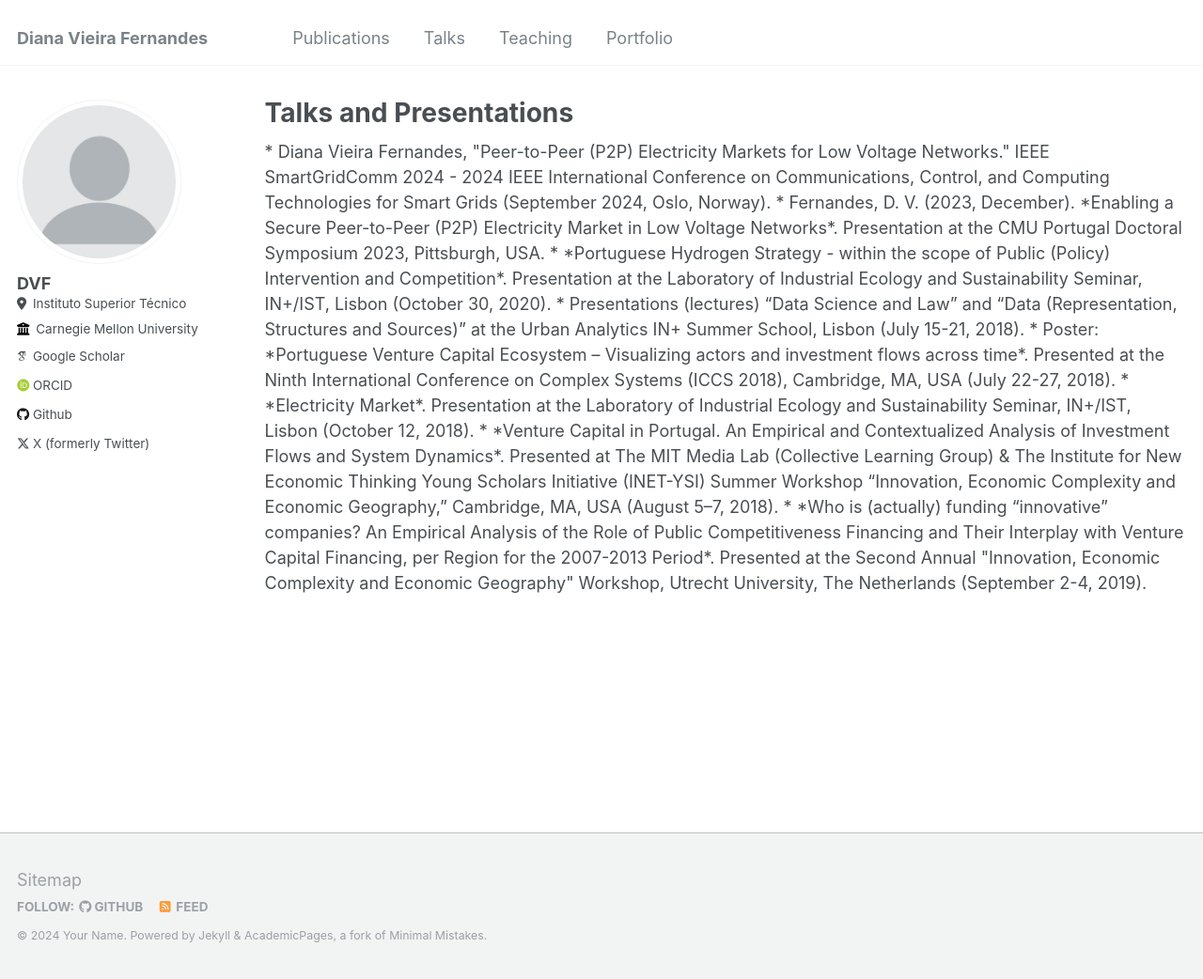
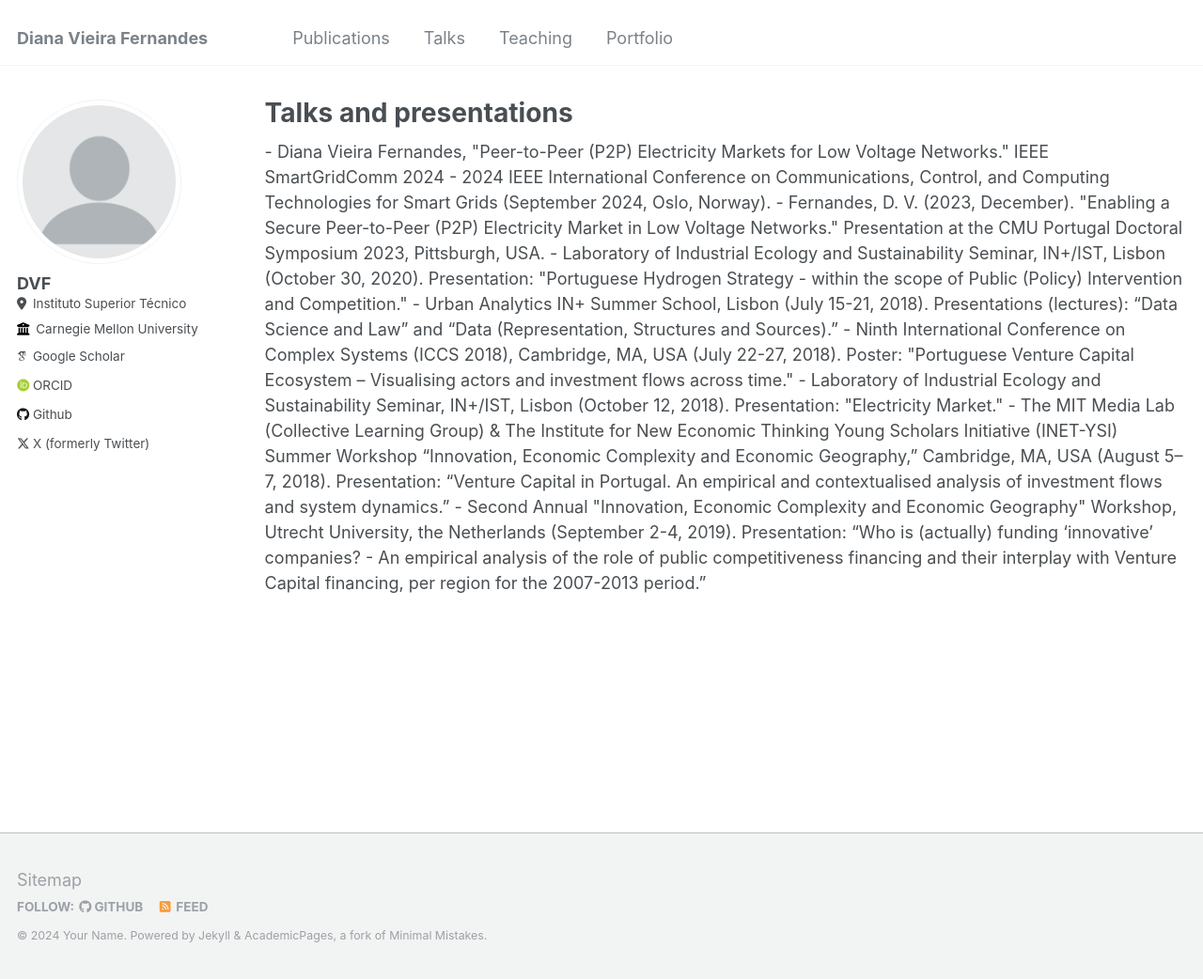
Before and after one commit to d-vf/d-vf.github.io, a Jekyll site: the page built from _pages/talks.html, in a window 1280 px wide and 1042 px high. Shown: the whole window at 94% size. Built offline with Jekyll 4.4.1, drawn with Linux system fonts in a browser that asks for light colours; some web fonts are replaced.

Commit message:
Update talks.html

```diff
--- a/_pages/talks.html
+++ b/_pages/talks.html
@@ -1,26 +1,26 @@
 ---
 layout: archive
-title: "Talks and Presentations"
+title: "Talks and presentations"
 permalink: /talks/
 author_profile: true
 ---
 
-* Diana Vieira Fernandes, "Peer-to-Peer (P2P) Electricity Markets for Low Voltage Networks." IEEE SmartGridComm 2024 - 2024 IEEE International Conference on Communications, Control, and Computing Technologies for Smart Grids (September 2024, Oslo, Norway).
+- Diana Vieira Fernandes, "Peer-to-Peer (P2P) Electricity Markets for Low Voltage Networks." IEEE SmartGridComm 2024 - 2024 IEEE International Conference on Communications, Control, and Computing Technologies for Smart Grids (September 2024, Oslo, Norway).
 
+- Fernandes, D. V. (2023, December). "Enabling a Secure Peer-to-Peer (P2P) Electricity Market in Low Voltage Networks." Presentation at the CMU Portugal Doctoral Symposium 2023, Pittsburgh, USA.
 
-* Fernandes, D. V. (2023, December). *Enabling a Secure Peer-to-Peer (P2P) Electricity Market in Low Voltage Networks*. Presentation at the CMU Portugal Doctoral Symposium 2023, Pittsburgh, USA.
+- Laboratory of Industrial Ecology and Sustainability Seminar, IN+/IST, Lisbon (October 30, 2020). Presentation: "Portuguese Hydrogen Strategy - within the scope of Public (Policy) Intervention and Competition."
 
+- Urban Analytics IN+ Summer School, Lisbon (July 15-21, 2018). Presentations (lectures): “Data Science and Law” and “Data (Representation, Structures and Sources).”
 
-* *Portuguese Hydrogen Strategy - within the scope of Public (Policy) Intervention and Competition*. Presentation at the Laboratory of Industrial Ecology and Sustainability Seminar, IN+/IST, Lisbon (October 30, 2020).
+- Ninth International Conference on Complex Systems (ICCS 2018), Cambridge, MA, USA (July 22-27, 2018). Poster: "Portuguese Venture Capital Ecosystem – Visualising actors and investment flows across time."
 
+- Laboratory of Industrial Ecology and Sustainability Seminar, IN+/IST, Lisbon (October 12, 2018). Presentation: "Electricity Market."
 
-* Presentations (lectures) “Data Science and Law” and “Data (Representation, Structures and Sources)” at the Urban Analytics IN+ Summer School, Lisbon (July 15-21, 2018).
+- The MIT Media Lab (Collective Learning Group) & The Institute for New Economic Thinking Young Scholars Initiative (INET-YSI) Summer Workshop “Innovation, Economic Complexity and Economic Geography,” Cambridge, MA, USA (August 5–7, 2018). Presentation: “Venture Capital in Portugal. An empirical and contextualised analysis of investment flows and system dynamics.”
 
+- Second Annual "Innovation, Economic Complexity and Economic Geography" Workshop, Utrecht University, the Netherlands (September 2-4, 2019). Presentation: “Who is (actually) funding ‘innovative’ companies? - An empirical analysis of the role of public competitiveness financing and their interplay with Venture Capital financing, per region for the 2007-2013 period.”
 
-* Poster: *Portuguese Venture Capital Ecosystem – Visualizing actors and investment flows across time*. Presented at the Ninth International Conference on Complex Systems (ICCS 2018), Cambridge, MA, USA (July 22-27, 2018).
-
-* *Electricity Market*. Presentation at the Laboratory of Industrial Ecology and Sustainability Seminar, IN+/IST, Lisbon (October 12, 2018).
-
-* *Venture Capital in Portugal. An Empirical and Contextualized Analysis of Investment Flows and System Dynamics*. Presented at The MIT Media Lab (Collective Learning Group) & The Institute for New Economic Thinking Young Scholars Initiative (INET-YSI) Summer Workshop “Innovation, Economic Complexity and Economic Geography,” Cambridge, MA, USA (August 5–7, 2018).
-
-* *Who is (actually) funding “innovative” companies? An Empirical Analysis of the Role of Public Competitiveness Financing and Their Interplay with Venture Capital Financing, per Region for the 2007-2013 Period*. Presented at the Second Annual "Innovation, Economic Complexity and Economic Geography" Workshop, Utrecht University, The Netherlands (September 2-4, 2019).
+{% for post in site.talks reversed %}
+  {% include archive-single-talk.html %}
+{% endfor %}
```
